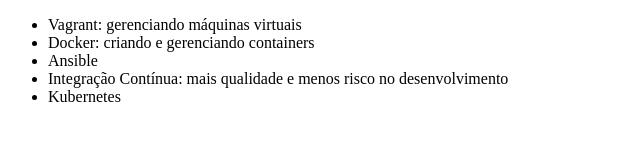
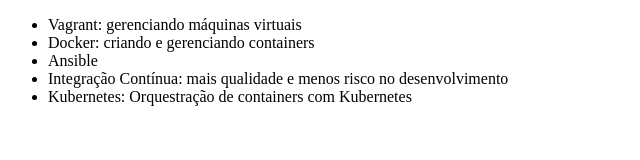
Before and after one commit to Dani-Medeiros/alura-git, a plain HTML site: page index.html in a window 1280 px wide. Shown: the whole page, without its empty margins (0-640 px from the left). Drawn offline with Linux system fonts and the light colour scheme.

Commit message:
Alterando nome do curso de Kubernetes

```diff
--- a/index.html
+++ b/index.html
@@ -10,7 +10,7 @@
         <li>Docker: criando e gerenciando containers</li>
         <li>Ansible</li>
         <li>Integração Contínua: mais qualidade e menos risco no desenvolvimento</li>
-        <li>Kubernetes</li>
+        <li>Kubernetes: Orquestração de containers com Kubernetes</li>
     </ul>
 </body>
 </html>
```
